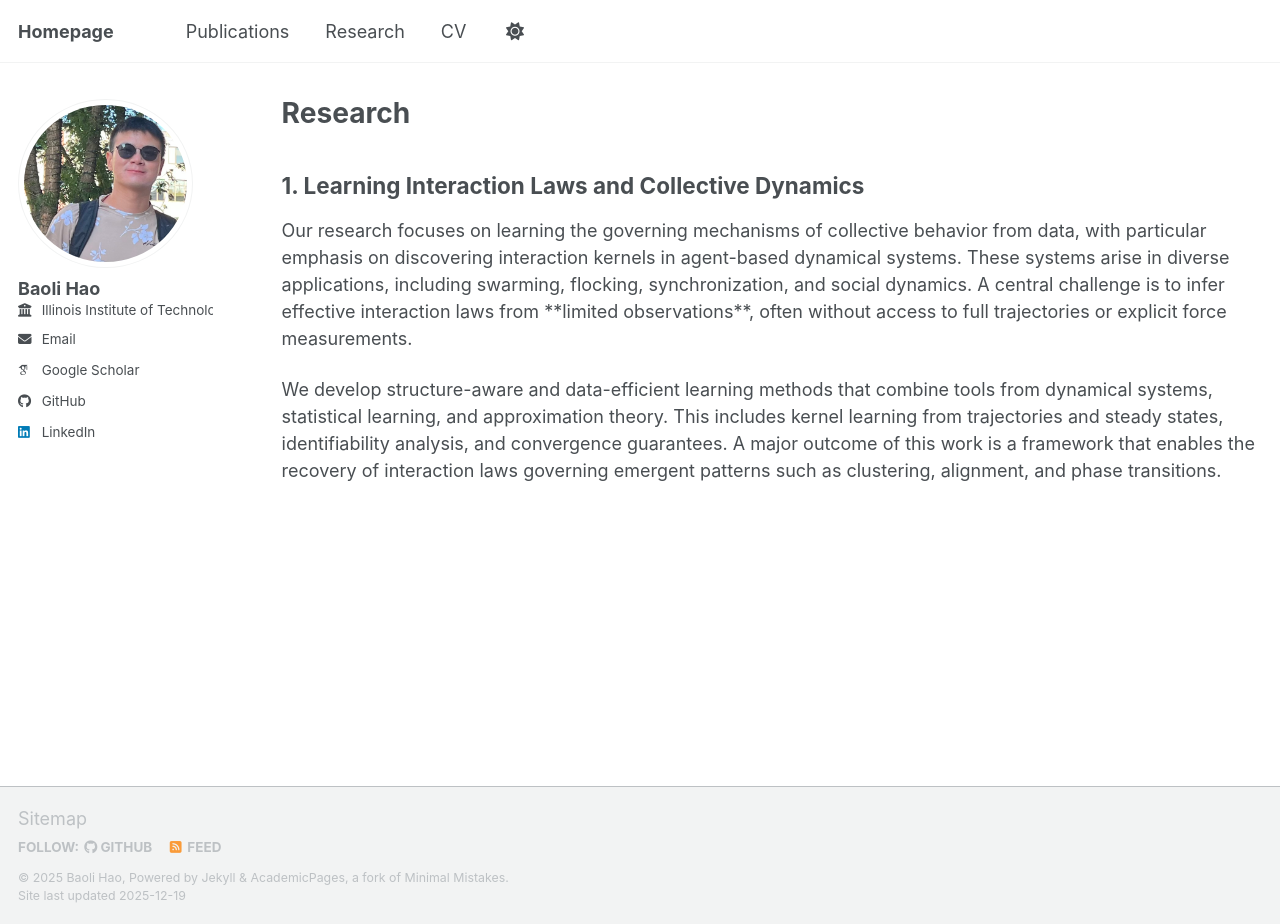
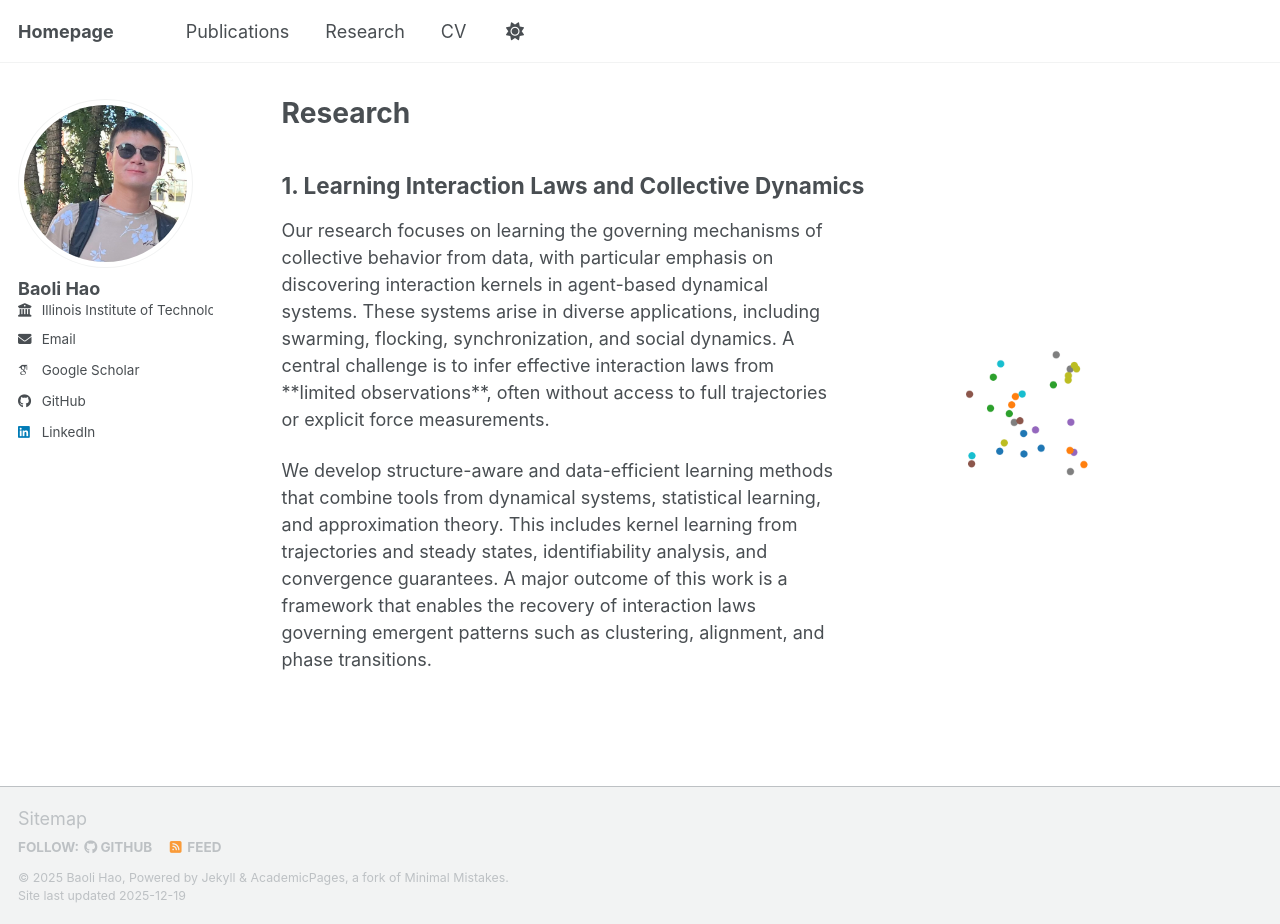
Before and after one commit to baolihao/baolihao.github.io, a Jekyll site: the page built from _pages/portfolio.html, in a window 1280 px wide and 924 px high. Built offline with Jekyll 4.4.1, drawn with Linux system fonts in a browser that asks for light colours; some web fonts are replaced; a script bundle is joined from its source files by our own code; library files that are not in the unit come from our copies.

Commit message:
Update portfolio.html

```diff
--- a/_pages/portfolio.html
+++ b/_pages/portfolio.html
@@ -6,7 +6,7 @@ author_profile: true
 ---
 
 <h2>1. Learning Interaction Laws and Collective Dynamics</h2>
-
+<img src="/images/scatter_movie-N30.gif" width="420" align="right">
 <p>Our research focuses on learning the governing mechanisms of collective behavior from data, with particular
 emphasis on discovering interaction kernels in agent-based dynamical systems.
 These systems arise in diverse applications, including swarming, flocking, synchronization, and social dynamics.
```
